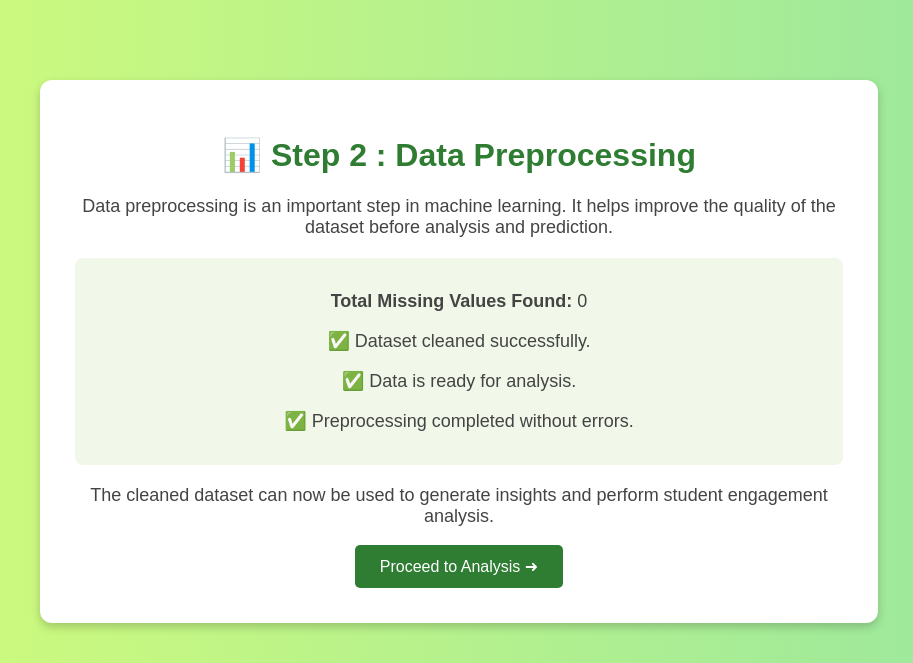
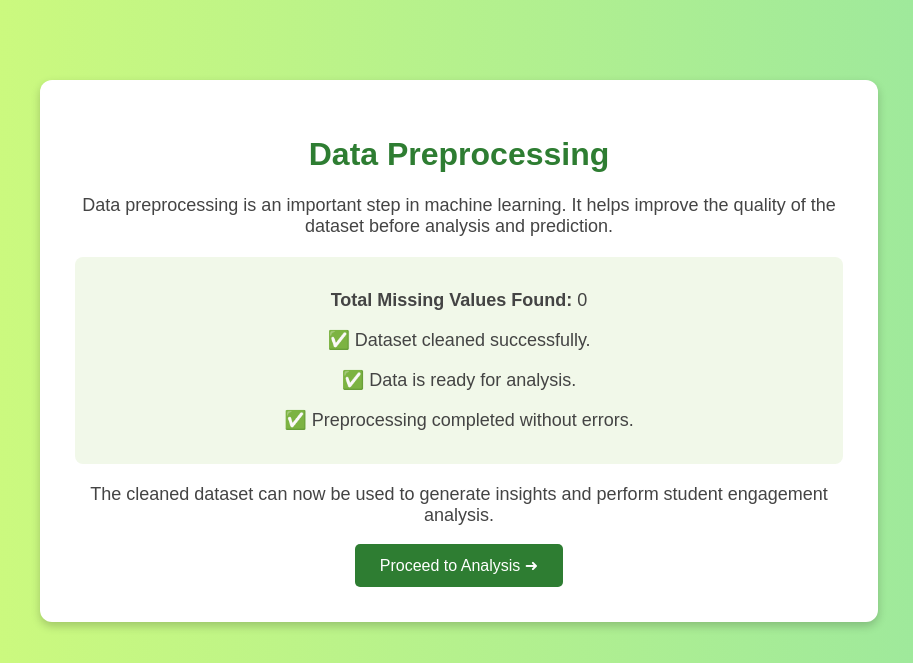
Before and after one commit to nivedhaasokan6-coder/Student_Engagement_System, a Flask app: page /preprocess in a window 1280 px wide. Shown: the top 663 px of the page, without its empty margins (181-1094 px from the left). Run offline with Flask 3, Linux system fonts and the light colour scheme; parts of the project's set-up code (start-up, migrations or seed data) failed here and were passed over.

Commit message:
Update preprocess.html

```diff
--- a/templates/preprocess.html
+++ b/templates/preprocess.html
@@ -61,7 +61,7 @@ button:hover{
 
 <div class="box">
 
-<h1>📊 Step 2 : Data Preprocessing</h1>
+<h1>Data Preprocessing</h1>
 
 <p>
 Data preprocessing is an important step in machine learning.
```
